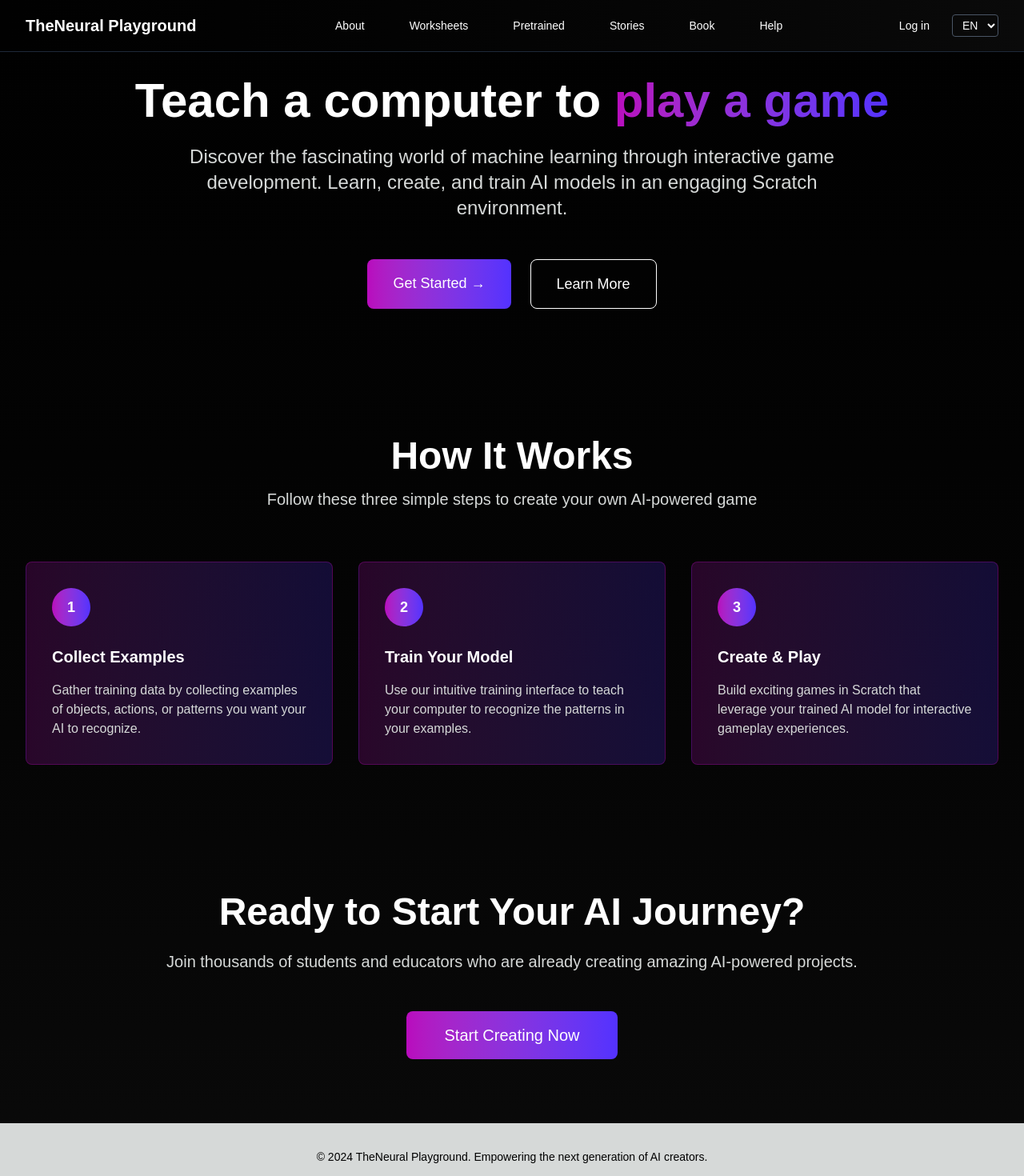
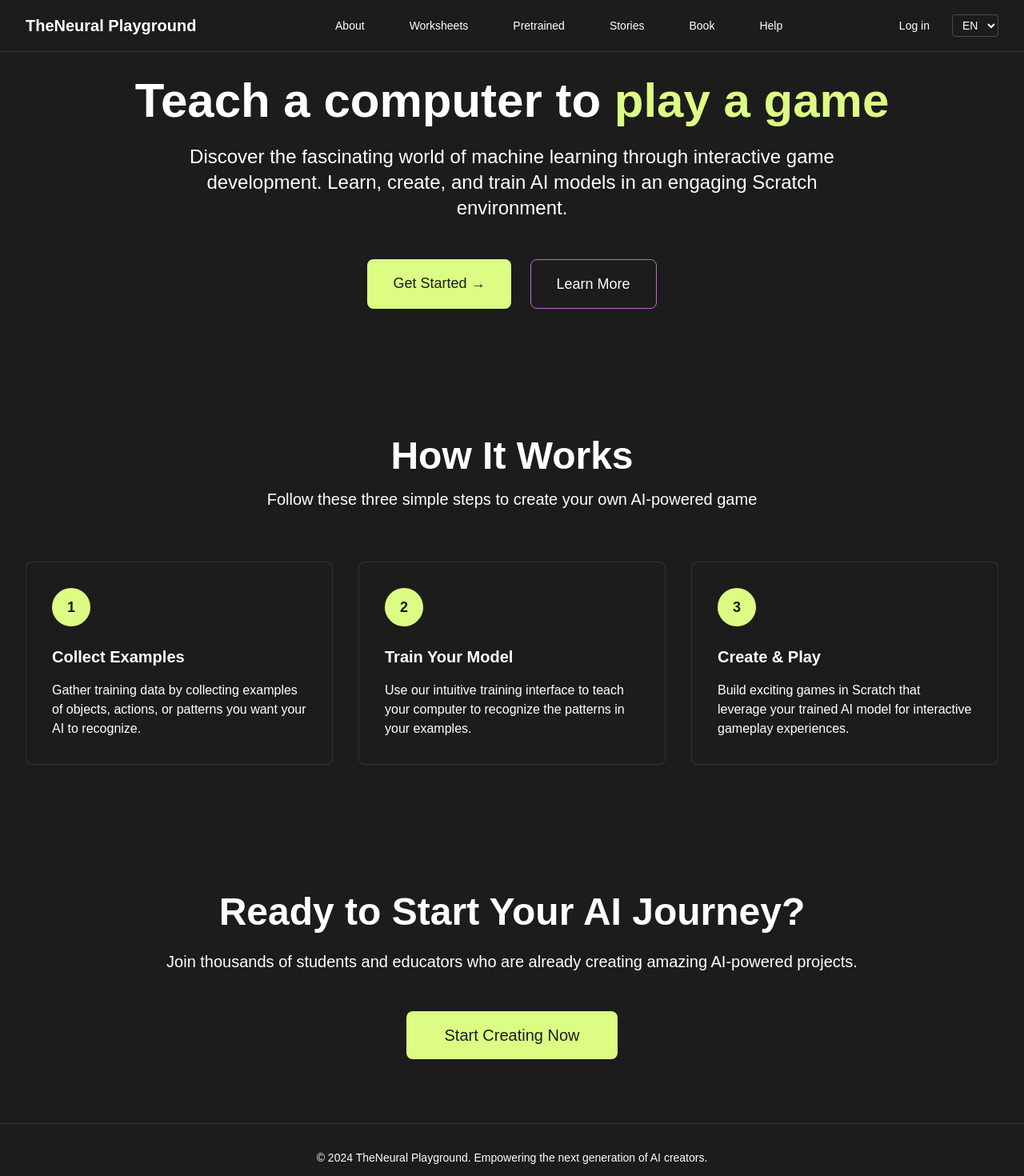
Before and after one commit to UshaJawahar/TheNeural-Playground, a Next.js app in the folder frontend_3/: page / in a window 1280 px wide. Shown: the top 1470 px of the page at 80% size. Built offline with nearby package versions, Linux system fonts and the light colour scheme.

Commit message:
[frontend - themechanging v1]

```diff
--- a/frontend_3/app/page.tsx
+++ b/frontend_3/app/page.tsx
@@ -14,7 +14,7 @@ export default function Home() {
   };
 
   return (
-    <div className="min-h-screen bg-gradient-to-b from-[#010101] to-[#0a0a0a] text-white">
+    <div className="min-h-screen bg-[#1c1c1c] text-white">
       {/* Header Component */}
       <Header
         onLanguageChange={handleLanguageChange}
@@ -24,14 +24,14 @@ export default function Home() {
       {/* Hero Section */}
       <section className="pt-24 pb-20 px-4 sm:px-6 lg:px-8">
         <div className="max-w-7xl mx-auto text-center">
-          <h1 className="text-4xl md:text-6xl font-bold mb-6">
+          <h1 className="text-4xl md:text-6xl font-bold mb-6 text-white">
             Teach a computer to{' '}
-            <span className="bg-gradient-to-r from-[#b90abd] to-[#5332ff] bg-clip-text text-transparent">
+            <span className="text-[#dcfc84]">
               play a game
             </span>
           </h1>
 
-          <p className="text-xl md:text-2xl text-[#d6d9d8] mb-12 max-w-4xl mx-auto">
+          <p className="text-xl md:text-2xl text-white mb-12 max-w-4xl mx-auto">
             Discover the fascinating world of machine learning through interactive game development.
             Learn, create, and train AI models in an engaging Scratch environment.
           </p>
@@ -39,11 +39,11 @@ export default function Home() {
           <div className="flex flex-col sm:flex-row gap-6 justify-center">
             <a
               href="/projects"
-              className="bg-gradient-to-r from-[#b90abd] to-[#5332ff] text-white px-8 py-4 rounded-lg text-lg font-medium hover:scale-105 hover:shadow-lg transition-all duration-300 text-center"
+              className="bg-[#dcfc84] text-[#1c1c1c] px-8 py-4 rounded-lg text-lg font-medium hover:scale-105 transition-all duration-300 text-center"
             >
               Get Started →
             </a>
-            <button className="border border-white text-white px-8 py-4 rounded-lg text-lg font-medium hover:bg-[#d6d9d8] hover:text-[#010101] transition-all duration-300">
+            <button className="border border-[#bc6cd3] text-white px-8 py-4 rounded-lg text-lg font-medium hover:bg-[#bc6cd3] hover:text-[#1c1c1c] transition-all duration-300">
               Learn More
             </button>
           </div>
@@ -54,8 +54,8 @@ export default function Home() {
       <section className="py-20 px-4 sm:px-6 lg:px-8">
         <div className="max-w-7xl mx-auto">
           <div className="text-center mb-16">
-            <h2 className="text-3xl md:text-5xl font-bold mb-4">How It Works</h2>
-            <p className="text-xl text-[#d6d9d8] max-w-3xl mx-auto">
+            <h2 className="text-3xl md:text-5xl font-bold mb-4 text-white">How It Works</h2>
+            <p className="text-xl text-white max-w-3xl mx-auto">
               Follow these three simple steps to create your own AI-powered game
             </p>
           </div>
@@ -79,12 +79,12 @@ export default function Home() {
               }
             ].map((step, index) => (
               <div key={index} className="relative">
-                <div className="bg-gradient-to-r from-[#b90abd]/20 to-[#5332ff]/20 border border-gradient-to-r border-[#b90abd]/30 rounded-lg p-8 h-full">
-                  <div className="w-12 h-12 bg-gradient-to-r from-[#b90abd] to-[#5332ff] rounded-full flex items-center justify-center text-white font-bold text-lg mb-6">
+                <div className="bg-[#1c1c1c] border border-[#bc6cd3]/20 rounded-lg p-8 h-full">
+                  <div className="w-12 h-12 bg-[#dcfc84] rounded-full flex items-center justify-center text-[#1c1c1c] font-bold text-lg mb-6">
                     {step.number}
                   </div>
-                  <h3 className="text-xl font-bold mb-4">{step.title}</h3>
-                  <p className="text-[#d6d9d8]">{step.description}</p>
+                  <h3 className="text-xl font-bold mb-4 text-white">{step.title}</h3>
+                  <p className="text-white">{step.description}</p>
                 </div>
               </div>
             ))}
@@ -95,15 +95,15 @@ export default function Home() {
       {/* CTA Section */}
       <section className="py-20 px-4 sm:px-6 lg:px-8">
         <div className="max-w-4xl mx-auto text-center">
-          <h2 className="text-3xl md:text-5xl font-bold mb-6">
+          <h2 className="text-3xl md:text-5xl font-bold mb-6 text-white">
             Ready to Start Your AI Journey?
           </h2>
-          <p className="text-xl text-[#d6d9d8] mb-12">
+          <p className="text-xl text-white mb-12">
             Join thousands of students and educators who are already creating amazing AI-powered projects.
           </p>
           <a
             href="/projects"
-            className="bg-gradient-to-r from-[#b90abd] to-[#5332ff] text-white px-12 py-4 rounded-lg text-xl font-medium hover:scale-105 hover:shadow-lg transition-all duration-300 inline-block text-center"
+            className="bg-[#dcfc84] text-[#1c1c1c] px-12 py-4 rounded-lg text-xl font-medium hover:scale-105 transition-all duration-300 inline-block text-center"
           >
             Start Creating Now
           </a>
@@ -111,9 +111,9 @@ export default function Home() {
       </section>
 
       {/* Footer */}
-      <footer className="bg-[#d6d9d8] text-[#010101] py-8 px-4 sm:px-6 lg:px-8">
+      <footer className="bg-[#1c1c1c] border-t border-[#bc6cd3]/20 py-8 px-4 sm:px-6 lg:px-8">
         <div className="max-w-7xl mx-auto text-center">
-          <p className="text-sm">
+          <p className="text-sm text-white">
             © 2024 TheNeural Playground. Empowering the next generation of AI creators.
           </p>
         </div>
--- a/frontend_3/components/Header/Header.tsx
+++ b/frontend_3/components/Header/Header.tsx
@@ -39,8 +39,8 @@ export default function Header({
   const headerClasses = `
     ${fixed ? 'fixed top-0' : 'relative'}
     w-full z-50
-    ${transparent ? 'bg-transparent' : className.includes('bg-white') ? className : 'bg-gradient-to-r from-[#010101] to-[#0a0a0a]'}
-    ${className.includes('border-gray-200') ? className.includes('border-b') ? '' : 'border-b border-gray-200' : 'border-b border-gray-800'}
+    ${transparent ? 'bg-transparent' : className.includes('bg-white') ? className : 'bg-[#1c1c1c]'}
+    ${className.includes('border-gray-200') ? className.includes('border-b') ? '' : 'border-b border-gray-200' : 'border-b border-[#bc6cd3]/20'}
     backdrop-blur-sm
     ${className}
   `.trim();
--- a/frontend_3/components/Header/LanguageSelector.tsx
+++ b/frontend_3/components/Header/LanguageSelector.tsx
@@ -24,7 +24,7 @@ export default function LanguageSelector({
 }: LanguageSelectorProps) {
   return (
     <select
-      className={`bg-transparent text-white border border-gray-600 rounded px-2 py-1 text-sm focus:outline-none focus:border-gray-400 ${className}`}
+      className={`bg-transparent text-white border border-[#bc6cd3]/40 rounded px-2 py-1 text-sm focus:outline-none focus:border-[#dcfc84] ${className}`}
       defaultValue={defaultValue}
       onChange={(e) => onChange?.(e.target.value)}
     >
@@ -32,7 +32,7 @@ export default function LanguageSelector({
         <option
           key={option.value}
           value={option.value}
-          className="bg-[#0a0a0a] text-white"
+          className="bg-[#1c1c1c] text-white"
         >
           {option.label}
         </option>
--- a/frontend_3/components/Header/LoginButton.tsx
+++ b/frontend_3/components/Header/LoginButton.tsx
@@ -11,7 +11,7 @@ export default function LoginButton({
   text = 'Log in',
   onClick
 }: LoginButtonProps) {
-  const baseClasses = "text-white hover:bg-gradient-to-r hover:from-[#b90abd] hover:to-[#5332ff] hover:bg-clip-text hover:text-transparent px-3 py-2 rounded-md font-medium transition-all duration-300";
+  const baseClasses = "text-white hover:text-[#dcfc84] px-3 py-2 rounded-md font-medium transition-all duration-300";
 
   const variantClasses = {
     default: "text-sm",
--- a/frontend_3/components/Header/MobileMenu.tsx
+++ b/frontend_3/components/Header/MobileMenu.tsx
@@ -21,10 +21,10 @@ export default function MobileMenu({
 
   return (
     <div className={`md:hidden ${className}`}>
-      <div className="px-2 pt-2 pb-3 space-y-1 sm:px-3 bg-[#0a0a0a] border-t border-gray-800">
+      <div className="px-2 pt-2 pb-3 space-y-1 sm:px-3 bg-[#1c1c1c] border-t border-[#bc6cd3]/20">
         <Navigation links={links} isMobile={true} />
 
-        <div className="flex items-center space-x-4 px-3 py-2 border-t border-gray-700 mt-4 pt-4">
+        <div className="flex items-center space-x-4 px-3 py-2 border-t border-[#bc6cd3]/20 mt-4 pt-4">
           <LoginButton
             variant="mobile"
             onClick={onLoginClick}
--- a/frontend_3/components/Header/Navigation.tsx
+++ b/frontend_3/components/Header/Navigation.tsx
@@ -14,8 +14,8 @@ export default function Navigation({
   theme = 'dark'
 }: NavigationProps) {
   const baseClasses = theme === 'dark'
-    ? "text-white hover:bg-gradient-to-r hover:from-[#b90abd] hover:to-[#5332ff] hover:bg-clip-text hover:text-transparent px-3 py-2 rounded-md font-medium transition-all duration-300"
-    : "text-gray-700 hover:bg-gradient-to-r hover:from-[#b90abd] hover:to-[#5332ff] hover:bg-clip-text hover:text-transparent px-3 py-2 rounded-md font-medium transition-all duration-300";
+    ? "text-white hover:text-[#dcfc84] px-3 py-2 rounded-md font-medium transition-all duration-300"
+    : "text-gray-700 hover:text-[#dcfc84] px-3 py-2 rounded-md font-medium transition-all duration-300";
 
   const desktopClasses = "text-sm";
   const mobileClasses = "text-base block";
```
